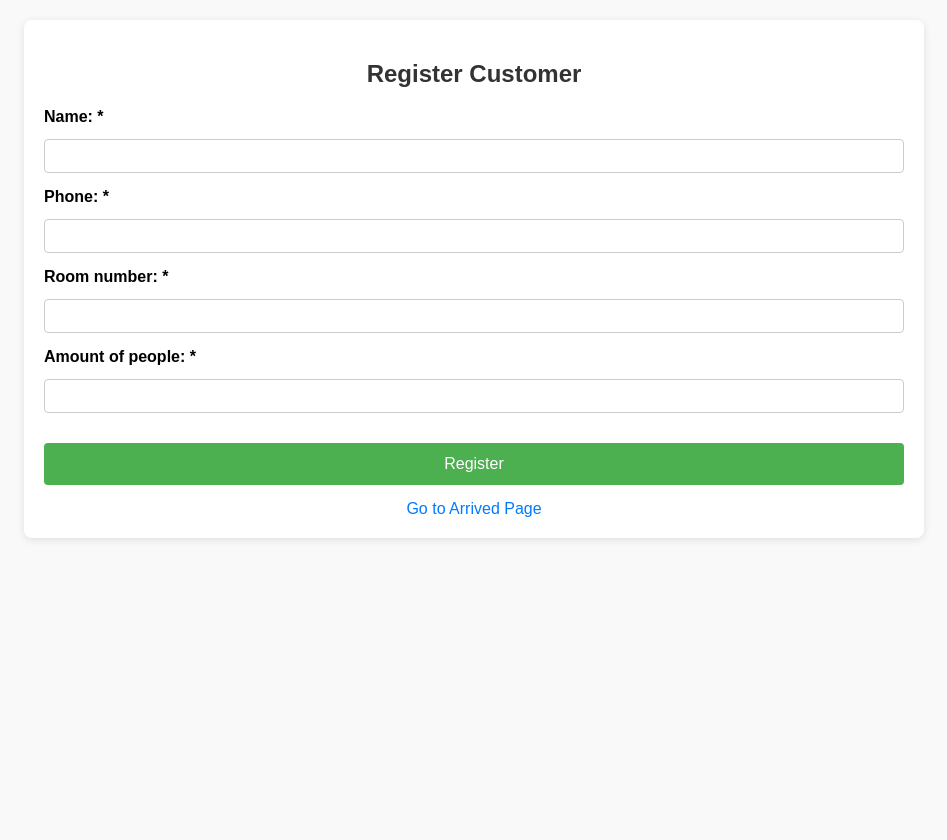
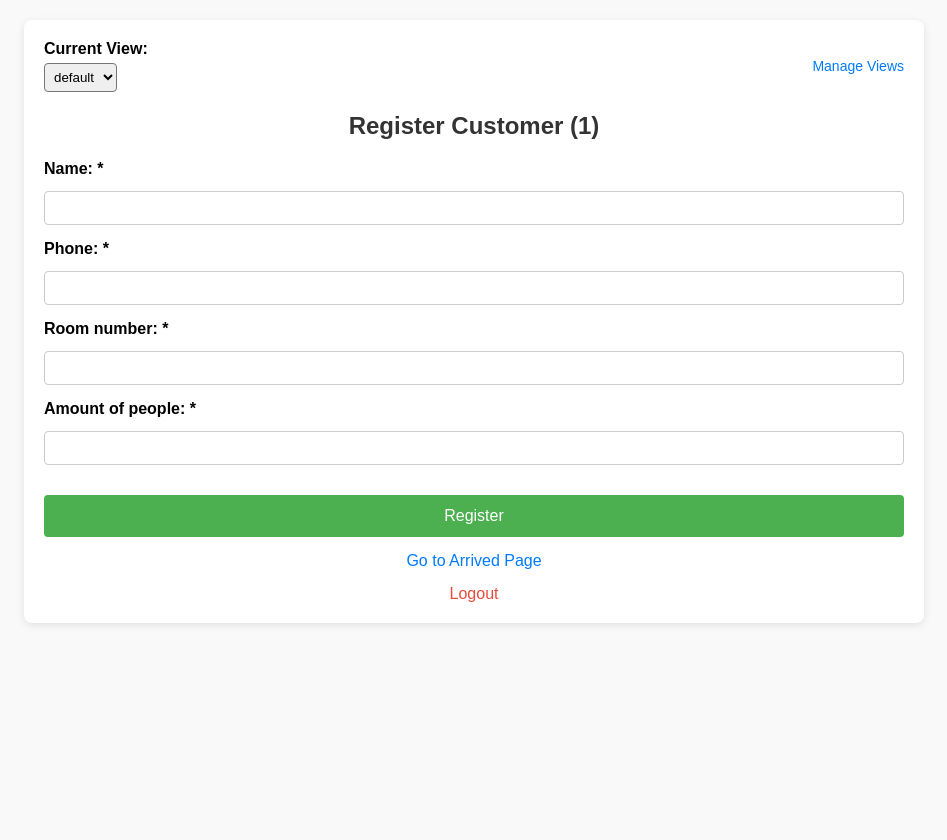
Before and after one commit to Maroms4/db-manager, a Flask app: page /register in a window 1280 px wide. Shown: the whole page, without its empty margins (166-1113 px from the left). Run offline with Flask 3, Linux system fonts and the light colour scheme; the visitor is signed in with stand-in values (Sample User, id 1).

Commit message:
Add viewes

```diff
--- a/main.py
+++ b/main.py
@@ -1,4 +1,4 @@
-from flask import Flask, render_template, request, redirect, url_for, flash
+from flask import Flask, render_template, request, redirect, url_for, flash , session
 from flask_login import LoginManager, UserMixin, login_user, login_required, logout_user
 from flask_limiter import Limiter
 from flask_limiter.util import get_remote_address
@@ -25,7 +25,7 @@
 
 DATA_FILE = "data.json"
 USERS_FILE = "users.json"
-
+DEFAULT_VIEW = "default"
 
 # ------------------- User Handling -------------------
 class User(UserMixin):
@@ -56,25 +56,56 @@
 
 
 # ------------------- Customer Data Handling -------------------
-def load_data():
+# ------------------- Customer Data Handling (Updated) -------------------
+
+def load_all_data():
+    """Loads the entire data dictionary: {view_name: [customers], ...}"""
     if not os.path.exists(DATA_FILE):
-        return []
+        # Initialize with a default view if the file doesn't exist
+        return {DEFAULT_VIEW: []}
     with open(DATA_FILE, "r") as f:
-        return json.load(f)
+        try:
+            data = json.load(f)
+            # Ensure the data structure is a dictionary
+            return data if isinstance(data, dict) else {DEFAULT_VIEW: []}
+        except json.JSONDecodeError:
+            return {DEFAULT_VIEW: []}
 
 
-def save_data(data):
+def save_all_data(data):
+    """Saves the entire data dictionary to the file."""
     with open(DATA_FILE, "w") as f:
         json.dump(data, f, indent=2)
 
 
+def load_view_data(view_name):
+    """Loads customer data for a specific view."""
+    all_data = load_all_data()
+    return all_data.get(view_name, [])
+
+
+def save_view_data(view_name, view_data):
+    """Saves customer data back to a specific view."""
+    all_data = load_all_data()
+    all_data[view_name] = view_data
+    save_all_data(all_data)
+
+
+def get_all_views():
+    """Returns a list of all current view names."""
+    return list(load_all_data().keys())
+
+
 def total_people(data):
+    """Calculates total people for a given list of customers."""
     return sum(cust["amount"] for cust in data)
-
 
 # ------------------- Routes -------------------
 @app.route("/")
 def index():
+    # Initialize the session view if it's not set
+    if 'current_view' not in session:
+        session['current_view'] = DEFAULT_VIEW
     return redirect(url_for("register"))
 
 
@@ -111,7 +142,8 @@
 @app.route("/register", methods=["GET", "POST"])
 @login_required
 def register():
-    data = load_data()
+    view_name = session.get('current_view', DEFAULT_VIEW)
+    data = load_view_data(view_name) # Load data for the current view
     current_total = total_people(data)
 
     if request.method == "POST":
@@ -137,7 +169,7 @@
             return redirect(url_for("register"))
 
         if total_people(data) + amount > 50:
-            flash(f"Cannot register: total would exceed 50 (current {total_people(data)})", "error")
+            flash(f"Cannot register: total for '{view_name}' would exceed 50 (current {total_people(data)})", "error")
             return redirect(url_for("register"))
 
         data.append({
@@ -148,40 +180,92 @@
             "arrived": False,
             "second_phone": second_phone or ""
         })
-        save_data(data)
+        save_view_data(view_name, data)
         flash("Customer registered successfully!", "success")
         return redirect(url_for("register"))
 
-    return render_template("register.html", total=current_total)
-
+    return render_template("register.html", total=current_total, current_view=view_name, all_views=get_all_views())
 
 # ---- Arrived ----
 @app.route("/arrived", methods=["GET", "POST"])
 @login_required
 def arrived():
-    data = load_data()
-
+    view_name = session.get('current_view', DEFAULT_VIEW)
+    data = load_view_data(view_name)
     if request.method == "POST":
         selected = request.form.getlist("arrived") or []
 
         for cust in data:
             cust["arrived"] = cust.get("name") in selected
 
-        save_data(data)
-        flash("Arrived status updated!", "success")
+        save_view_data(view_name, data)
+        flash(f"Arrived status updated for view: {view_name}!", "success")
         return redirect(url_for("arrived"))
 
-    return render_template("arrived.html", customers=data)
-
+    return render_template("arrived.html", customers=data, current_view=view_name, all_views=get_all_views())
 
 # ---- Delete All ----
 @app.route("/delete_all", methods=["POST"])
 @login_required
 def delete_all():
-    save_data([])
-    flash("All customer data deleted!", "success")
+    view_name = session.get('current_view', DEFAULT_VIEW)
+    save_view_data(view_name, [])
+    flash(f"All customer data for view '{view_name}' deleted!", "success")
     return redirect(url_for("register"))
 
+# ---- View Management ----
+@app.route("/views/manage", methods=["GET", "POST"])
+@login_required
+def manage_views():
+    all_data = load_all_data()
+    all_views = list(all_data.keys())
+
+    if request.method == "POST":
+        view_name = request.form.get("view_name", "").strip()
+        action = request.form.get("action")
+
+        if not view_name:
+            flash("View name cannot be empty.", "error")
+            return redirect(url_for("manage_views"))
+
+        if action == "create":
+            if view_name in all_views:
+                flash(f"View '{view_name}' already exists.", "error")
+            else:
+                all_data[view_name] = []
+                save_all_data(all_data)
+                flash(f"View '{view_name}' created successfully.", "success")
+
+        elif action == "delete":
+            if view_name in all_data and view_name != DEFAULT_VIEW:
+                del all_data[view_name]
+                save_all_data(all_data)
+                # If the deleted view was active, switch to default
+                if session.get('current_view') == view_name:
+                    session['current_view'] = DEFAULT_VIEW
+                flash(f"View '{view_name}' deleted successfully.", "success")
+            elif view_name == DEFAULT_VIEW:
+                flash("Cannot delete the default view.", "error")
+            else:
+                flash(f"View '{view_name}' not found.", "error")
+
+        return redirect(url_for("manage_views"))
+
+    return render_template("manage_views.html", views=all_views, default_view=DEFAULT_VIEW)
+
+
+# New Route: `/views/select` (To Switch Views)
+@app.route("/views/select/<view_name>")
+@login_required
+def select_view(view_name):
+    all_views = get_all_views()
+    if view_name in all_views:
+        session['current_view'] = view_name
+        flash(f"Switched to view: {view_name}", "success")
+    else:
+        flash(f"View '{view_name}' not found.", "error")
+
+    return redirect(url_for("register"))
 
 # ------------------- Run -------------------
 if __name__ == "__main__":
--- a/templates/register.html
+++ b/templates/register.html
@@ -17,27 +17,33 @@
 
         function checkTotal(event) {
             const amount = parseInt(document.getElementById("amount").value) || 0;
-        const currentTotal = {{ total | default(0) }};  // Python total injected here
+            // The template variable 'total' is now specific to the current view
+            const currentTotal = {{ total | default(0) }};
             if (currentTotal + amount > 50) {
-            alert(`Cannot register: total people would exceed 50! (current total: ${currentTotal})`);
+                alert(`Cannot register: total people would exceed 50 for this view! (current total: ${currentTotal})`);
                 event.preventDefault();
             }
         }
-
     </script>
 </head>
 <body>
 <div class="container">
-  <h2>Register Customer</h2>
 
-  {% with messages = get_flashed_messages(with_categories=true) %}
-    {% if messages %}
-      <ul>
-      {% for category, message in messages %}
-        <li class="{{ category }}">{{ message }}</li>
+    <div style="display: flex; justify-content: space-between; align-items: center; margin-bottom: 20px;">
+        <div class="view-selector">
+            <label for="view-select" style="font-weight: bold;">Current View:</label>
+            <select id="view-select" onchange="window.location.href = this.value" style="padding: 5px; border-radius: 4px;">
+                {% for view in all_views %}
+                    <option value="{{ url_for('select_view', view_name=view) }}"
+                            {% if view == current_view %}selected{% endif %}>
+                        {{ view }}
+                    </option>
                 {% endfor %}
-      </ul>
-    {% endif %}
+            </select>
+        </div>
+        <a href="{{ url_for('manage_views') }}" style="display: inline; margin: 0; font-size: 14px;">Manage Views</a>
+    </div>
+    <h2>Register Customer ({{ current_view }})</h2> {% with messages = get_flashed_messages(with_categories=true) %}
     {% endwith %}
 
     <form method="POST" onsubmit="checkTotal(event)">
@@ -62,6 +68,6 @@
     </form>
 
     <a href="{{ url_for('arrived') }}">Go to Arrived Page</a>
-</div>
+    <a href="{{ url_for('logout') }}" style="color: #e74c3c;">Logout</a> </div>
 </body>
 </html>
```
Also changed, not shown: templates/arrived.html (+19 -5 lines), templates/manage_views.html (added, +55 -0 lines). Lines whose indentation alone changed are shown as unchanged.
